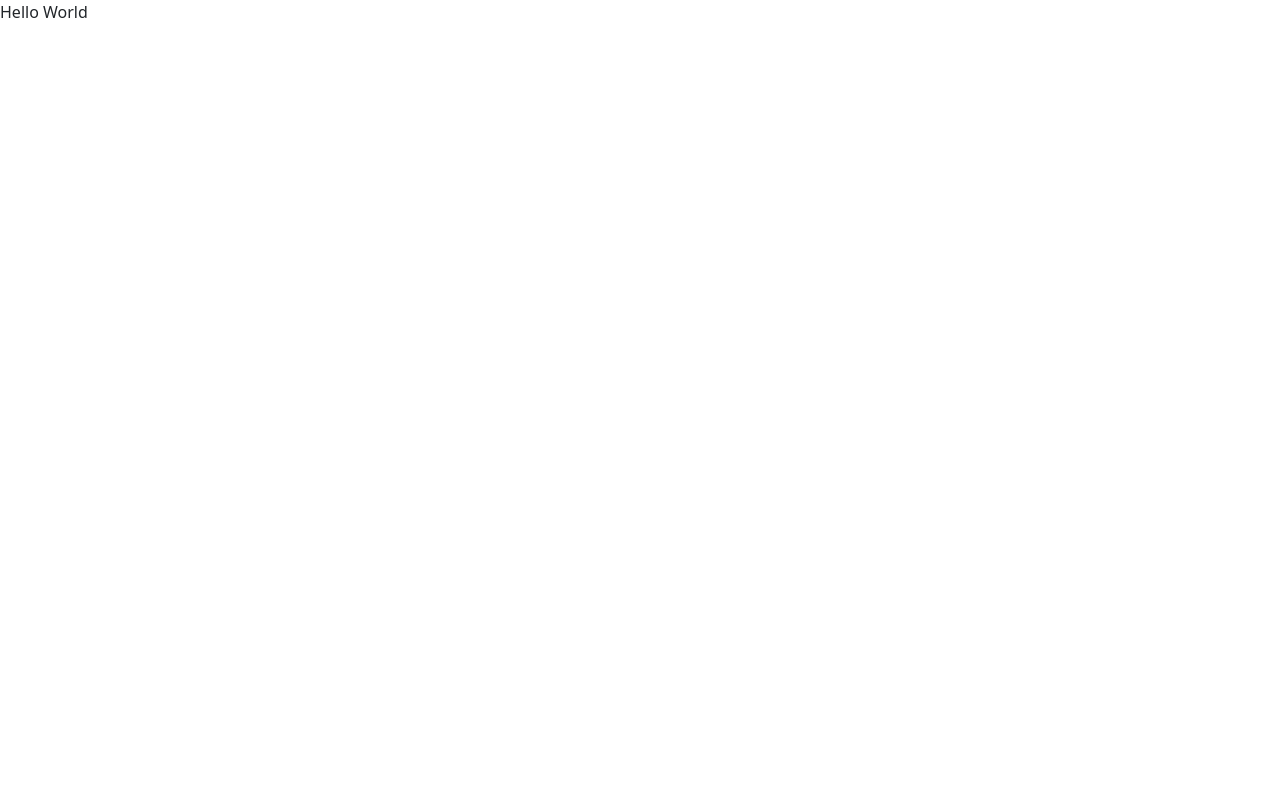
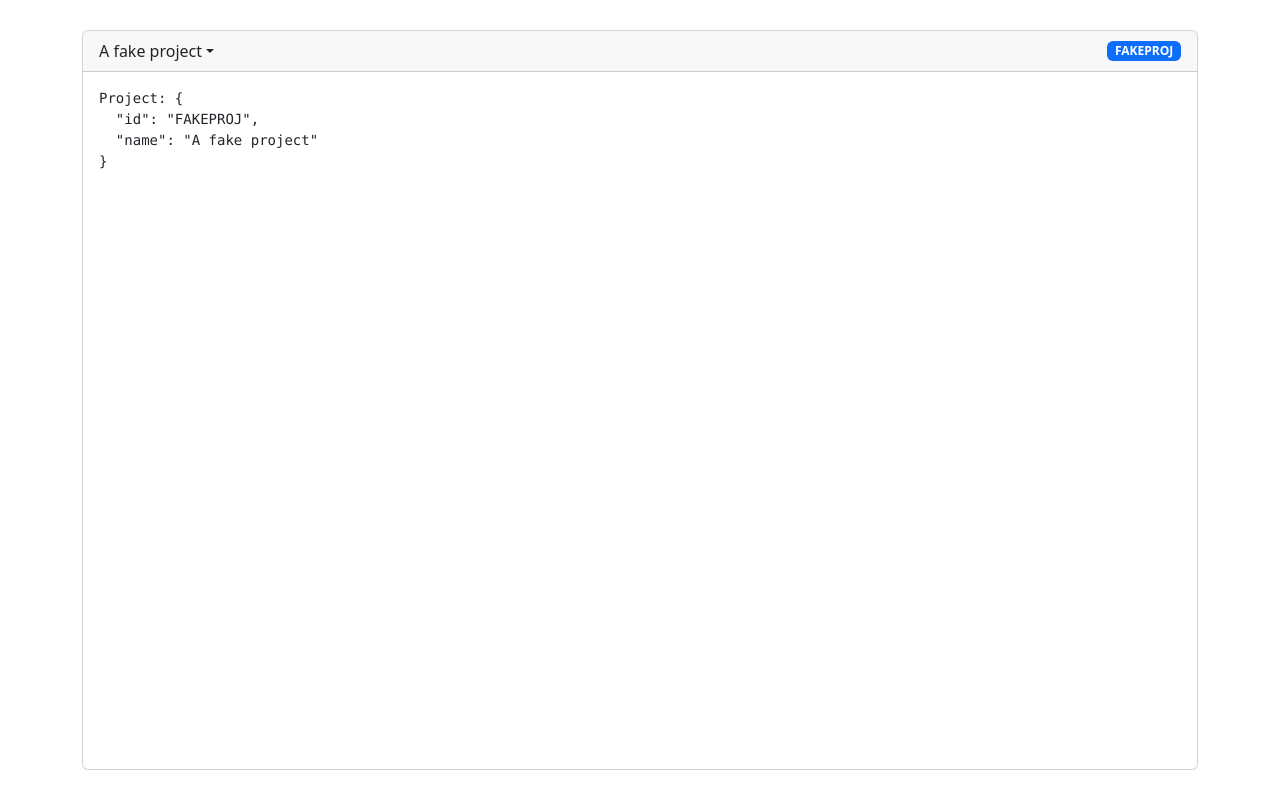
Before and after one commit to IEBH/TERA-explorer, a Vue app: page / in a window 1280 px wide. Built offline with nearby package versions, Linux system fonts and the light colour scheme.

Commit message:
task: basic project setup

```diff
--- a/src/App.vue
+++ b/src/App.vue
@@ -1,11 +1,16 @@
 <script>
+import Editor from './editor.vue';
+
 export default {
+	components: {
+		Editor,
+	},
 }
 </script>
 
 <template>
-	<div id="app-inner">
-		Hello World
+	<div>
+		<Editor/>
 	</div>
 </template>
 
@@ -15,5 +20,11 @@ export default {
 	display: flex;
 	align-items: start;
 	overflow: hidden;
+	padding: 30px;
+
+	& > div {
+		width: 100%;
+		height: 100%;
+	}
 }
 </style>
--- a/src/bootstrap.vue
+++ b/src/bootstrap.vue
@@ -9,7 +9,7 @@
 // import 'bootstrap/js/dist/button';
 // import 'bootstrap/js/dist/carousel';
 // import 'bootstrap/js/dist/collapse';
-// import 'bootstrap/js/dist/dropdown';
+import 'bootstrap/js/dist/dropdown';
 // import Modal from 'bootstrap/js/dist/modal'; // Handled by vm.$prompt
 // import 'bootstrap/js/dist/offcanvas';
 // import 'bootstrap/js/dist/popover';
@@ -38,21 +38,21 @@
 @import "bootstrap/scss/reboot";
 @import "bootstrap/scss/type";
 /* @import "bootstrap/scss/images"; */
-/* @import "bootstrap/scss/containers"; */
+@import "bootstrap/scss/containers";
 /* @import "bootstrap/scss/grid"; */
 /* @import "bootstrap/scss/tables"; */
 /* @import "bootstrap/scss/forms"; */
 /* @import "bootstrap/scss/buttons"; */
 /* @import "bootstrap/scss/transitions"; */
-/* @import "bootstrap/scss/dropdown"; */
+@import "bootstrap/scss/dropdown";
 /* @import "bootstrap/scss/button-group"; */
 /* @import "bootstrap/scss/nav"; */
 /* @import "bootstrap/scss/navbar"; */
-/* @import "bootstrap/scss/card"; */
+@import "bootstrap/scss/card";
 /* @import "bootstrap/scss/accordion"; */
 /* @import "bootstrap/scss/breadcrumb"; */
 /* @import "bootstrap/scss/pagination"; */
-/* @import "bootstrap/scss/badge"; */
+@import "bootstrap/scss/badge";
 /* @import "bootstrap/scss/alert"; */
 /* @import "bootstrap/scss/progress"; */
 /* @import "bootstrap/scss/list-group"; */
@@ -66,4 +66,23 @@
 /* @import "bootstrap/scss/offcanvas"; */
 /* @import "bootstrap/scss/helpers"; */
 /* }}} */
+
+/* Fix: Make <A> blocks act like subtle text {{{ */
+a {
+	text-decoration: none;
+	color: var(--bs-text);
+
+	&:hover {
+		color: var(--bs-primary);
+	}
+}
+/* }}} */
+
+/* Utility: d-flex-center - like d-flex but everything centered {{{ */
+.d-flex-center {
+	display: flex;
+	justify-content: center;
+	align-items: center;
+}
+/* }}} */
 </style>
--- /dev/null
+++ b/src/editor.vue
@@ -0,0 +1,56 @@
+<script>
+export default {
+	data() { return {
+		$tera: {
+			list: [
+				{id: 'FAKEPROJ', name: 'A fake project'},
+				{id: 'FAKE2', name: 'Fake project #2'},
+				{id: 'FAKE3', name: 'Fake project #3'},
+			],
+			state: {
+				id: 'FAKEPROJ',
+				name: 'A fake project',
+			},
+		},
+	}},
+}
+</script>
+
+<template>
+	<div class="editor container">
+		<div class="card">
+			<div class="card-header d-flex-center justify-content-between">
+				<div class="dropdown">
+					<a class="dropdown-toggle" type="button" id="dropdownProjectSelect" data-bs-toggle="dropdown" aria-expanded="false">
+						{{$tera.state.name}}
+					</a>
+					<ul class="dropdown-menu" aria-labelledby="dropdownProjectSelect">
+						<li v-for="project in $tera.list" :key="project.id">
+							<a class="dropdown-item">
+								{{project.name}}
+							</a>
+						</li>
+					</ul>
+				</div>
+				<span class="badge bg-primary">
+					{{$tera.state.id}}
+				</span>
+			</div>
+			<div class="card-body">
+				<pre>Project: {{$tera.state}}</pre>
+			</div>
+		</div>
+	</div>
+</template>
+
+<style lang="scss">
+.editor {
+	width: 100%;
+	height: 100%;
+
+	& .card {
+		width: 100%;
+		height: 100%;
+	}
+}
+</style>
```
